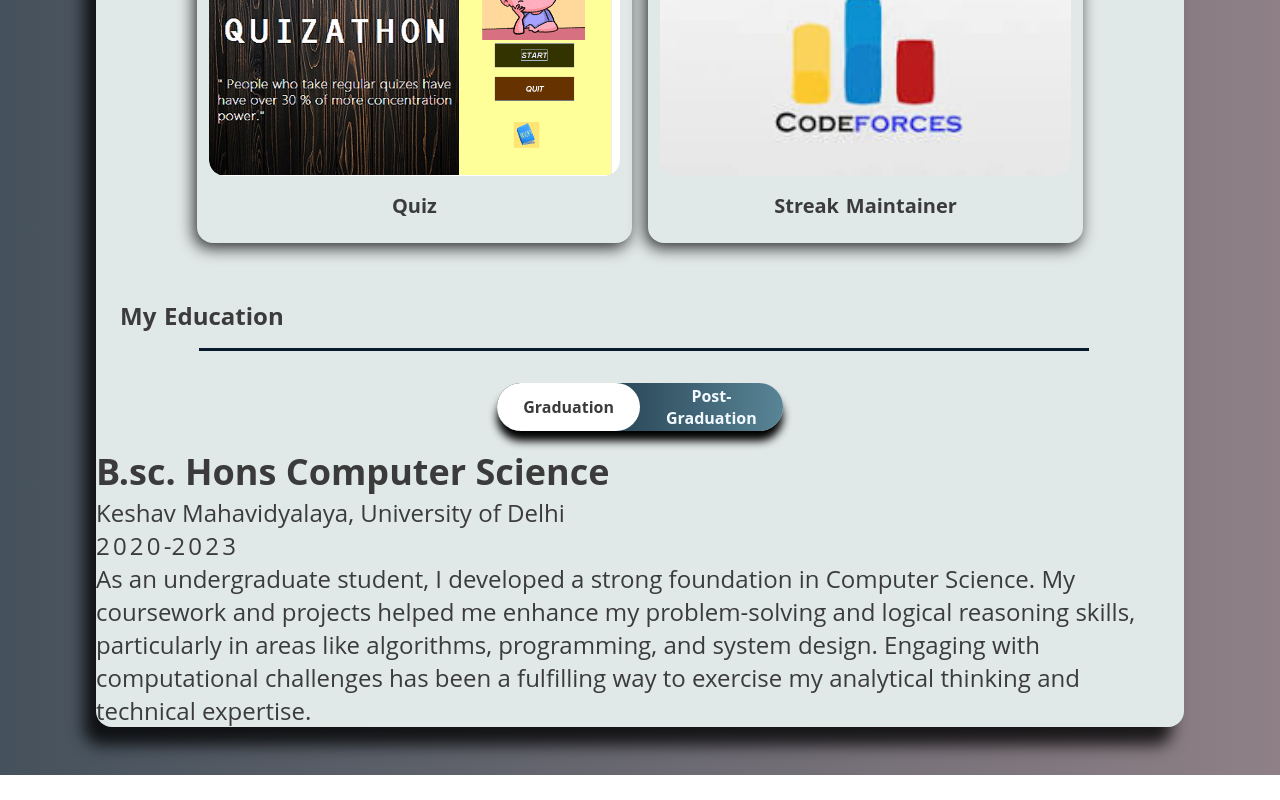
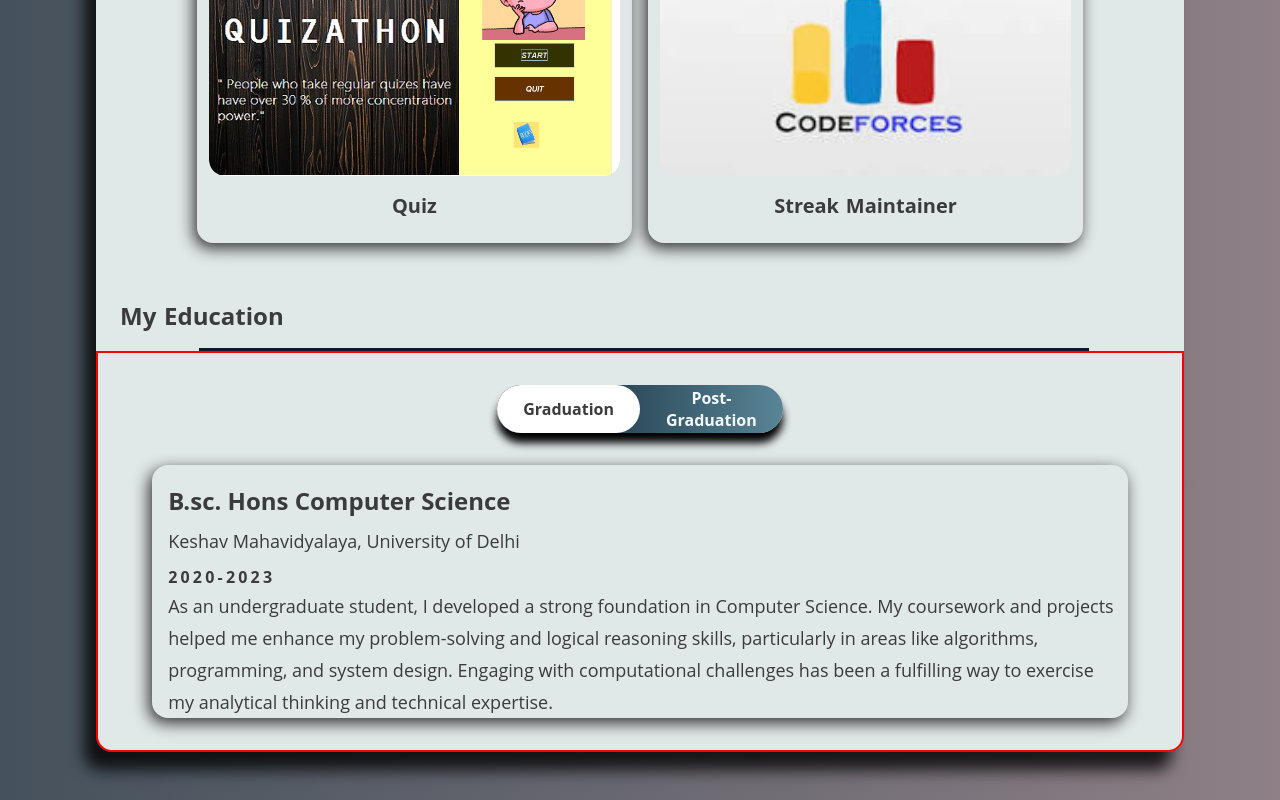
Before and after one commit to vishallmaurya/portfolio, a React (Vite) app: page / in a window 1280 px wide. Shown: the part 2058-2858 px from the top of the page. Before the commit the page ends 2833 px from the top, so only its background shows below. Built offline with nearby package versions, Linux system fonts and the light colour scheme.

Commit message:
education added

```diff
--- a/src/pages/Education/Education.module.css
+++ b/src/pages/Education/Education.module.css
@@ -31,5 +31,25 @@ height: 100%;
 }
 
 .education-content {
+    width: 90%;
+    box-shadow: -3px 5px 16px rgba(0, 0, 3, 0.8);
+    margin-top: 1rem;
+    border-radius: 1rem;
+    padding: 0.75rem 0.75rem 0 1rem;
     color: rgb(59, 59, 59);
 }
+
+.education-content-h{
+    font-size: var(--primary-font-size);
+    line-height: 3rem;
+}
+
+.education-content-p{
+    font-size: 18px;
+    line-height: 2rem;
+}
+
+.education-content-span{
+    font-size: 16px;
+    font-weight: bolder;
+}
--- a/src/pages/Education/index.jsx
+++ b/src/pages/Education/index.jsx
@@ -32,10 +32,10 @@ export const Education = () => {
                 </div>
             </div>
             <div className={ styles["education-content"] }>
-                <h2>{value.course}</h2>
-                <p>{value.college}</p>
-                <span>{value.start_year}</span>-<span>{value.end_year}</span>
-                <p>{value.content}</p>
+                <h2 className={styles["education-content-h"]}>{value.course}</h2>
+                <p className={styles["education-content-p"]}>{value.college}</p>
+                <span className={styles["education-content-span"]}>{`${value.start_year}-${value.end_year}`}</span>
+                <p className={styles["education-content-p"]}>{value.content}</p>
             </div>
         </>
     );
--- a/src/pages/Home/Home.module.css
+++ b/src/pages/Home/Home.module.css
@@ -89,6 +89,8 @@
     justify-content: center;
     flex-direction: column;
     border-radius: 0 0 1rem 1rem;
+    padding-bottom: 2rem;
+    border: 2px red solid;
 }
 
 .heading {
```
